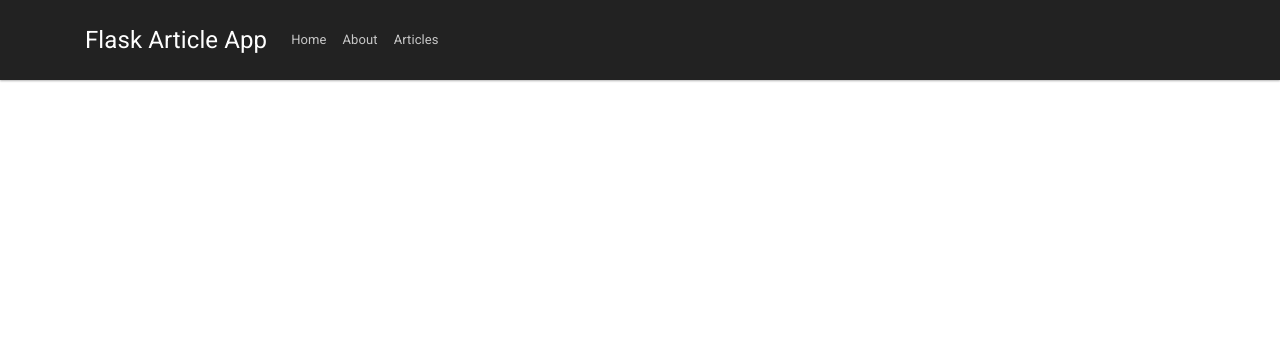
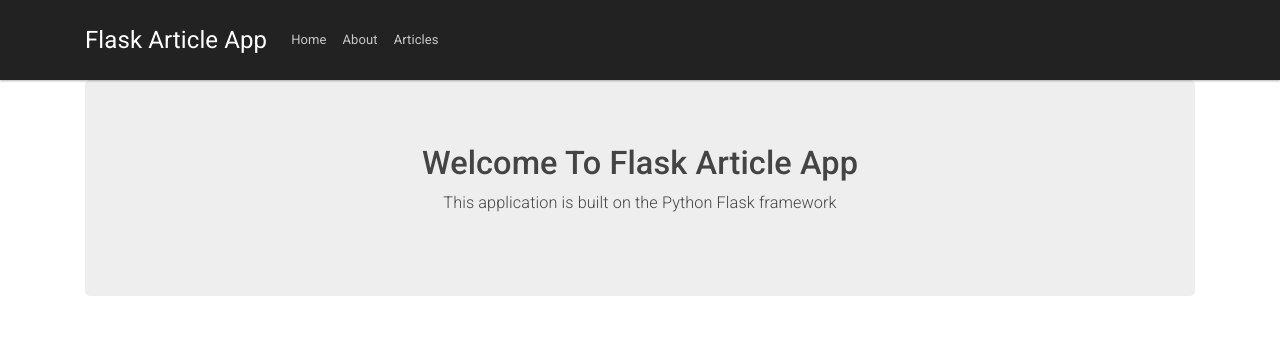
Before and after one commit to Belchenkov/flask-article-app, a Flask app: page / in a window 1280 px wide. Shown: the top 340 px of the page. Run offline with Flask 2, Linux system fonts and the light colour scheme; some libraries are stand-ins or nearby versions.

Commit message:
Added Jumborton

```diff
--- a/templates/home.html
+++ b/templates/home.html
@@ -1,5 +1,10 @@
 {% extends 'layout.html' %}
 
 {% block body %}
-    <h1>Home!!!</h1>
+    <div class="jumbotron text-center">
+        <h1>Welcome To Flask Article App</h1>
+        <p class="lead">
+            This application is built on the Python Flask framework
+        </p>
+    </div>
 {% endblock %}
--- a/templates/includes/_navbar.html
+++ b/templates/includes/_navbar.html
@@ -1,4 +1,4 @@
- <div class="navbar navbar-expand-lg fixed-top navbar-dark bg-dark">
+ <div class="navbar navbar-expand-lg navbar-dark bg-dark">
       <div class="container">
         <a href="../" class="navbar-brand">Flask Article App</a>
         <button
--- a/templates/layout.html
+++ b/templates/layout.html
@@ -4,12 +4,13 @@
     <meta charset="UTF-8">
     <title>Flask Article App</title>
     <link rel="stylesheet" href="https://bootswatch.com/4/materia/bootstrap.css">
+
 </head>
 <body>
     {% include 'includes/_navbar.html' %}
-    {% block body %}
-    {% endblock %}
-
+    <div class="container">
+        {% block body %}{% endblock %}
+    </div>
     <script src="https://code.jquery.com/jquery-3.2.1.slim.min.js" integrity="sha384-KJ3o2DKtIkvYIK3UENzmM7KCkRr/rE9/Qpg6aAZGJwFDMVNA/GpGFF93hXpG5KkN" crossorigin="anonymous"></script>
     <script src="https://cdnjs.cloudflare.com/ajax/libs/popper.js/1.12.9/umd/popper.min.js" integrity="sha384-ApNbgh9B+Y1QKtv3Rn7W3mgPxhU9K/ScQsAP7hUibX39j7fakFPskvXusvfa0b4Q" crossorigin="anonymous"></script>
     <script src="https://maxcdn.bootstrapcdn.com/bootstrap/4.0.0/js/bootstrap.min.js" integrity="sha384-JZR6Spejh4U02d8jOt6vLEHfe/JQGiRRSQQxSfFWpi1MquVdAyjUar5+76PVCmYl" crossorigin="anonymous"></script>
```
